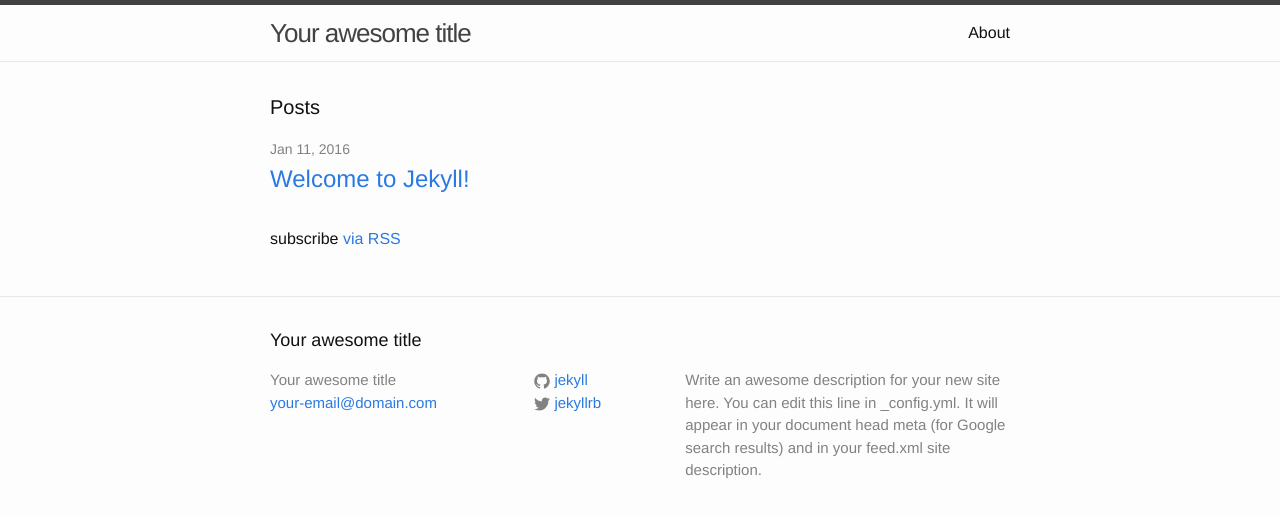
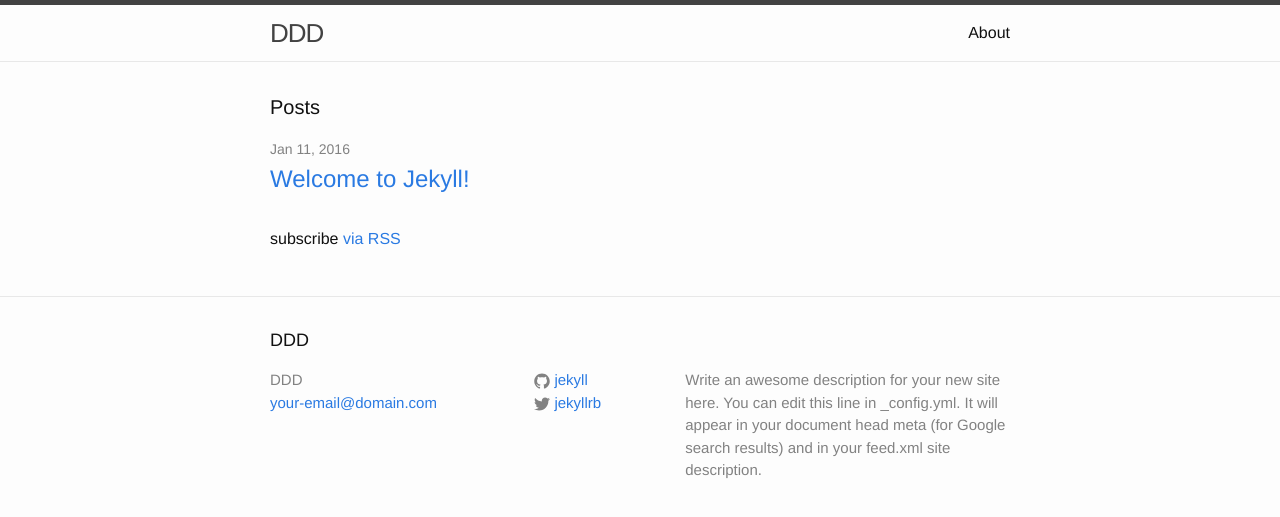
Before and after one commit to mcriqui/yelp-DDD, a Jekyll site: the page built from index.html, in a window 1280 px wide. Shown: the top 517 px of the page. Built offline with Jekyll 4.4.1, drawn with Linux system fonts in a browser that asks for light colours.

Commit message:
changed page name

```diff
--- a/_config.yml
+++ b/_config.yml
@@ -1,5 +1,5 @@
 # Site settings
-title: Your awesome title
+title: DDD
 email: your-email@domain.com
 description: > # this means to ignore newlines until "baseurl:"
   Write an awesome description for your new site here. You can edit this
```
